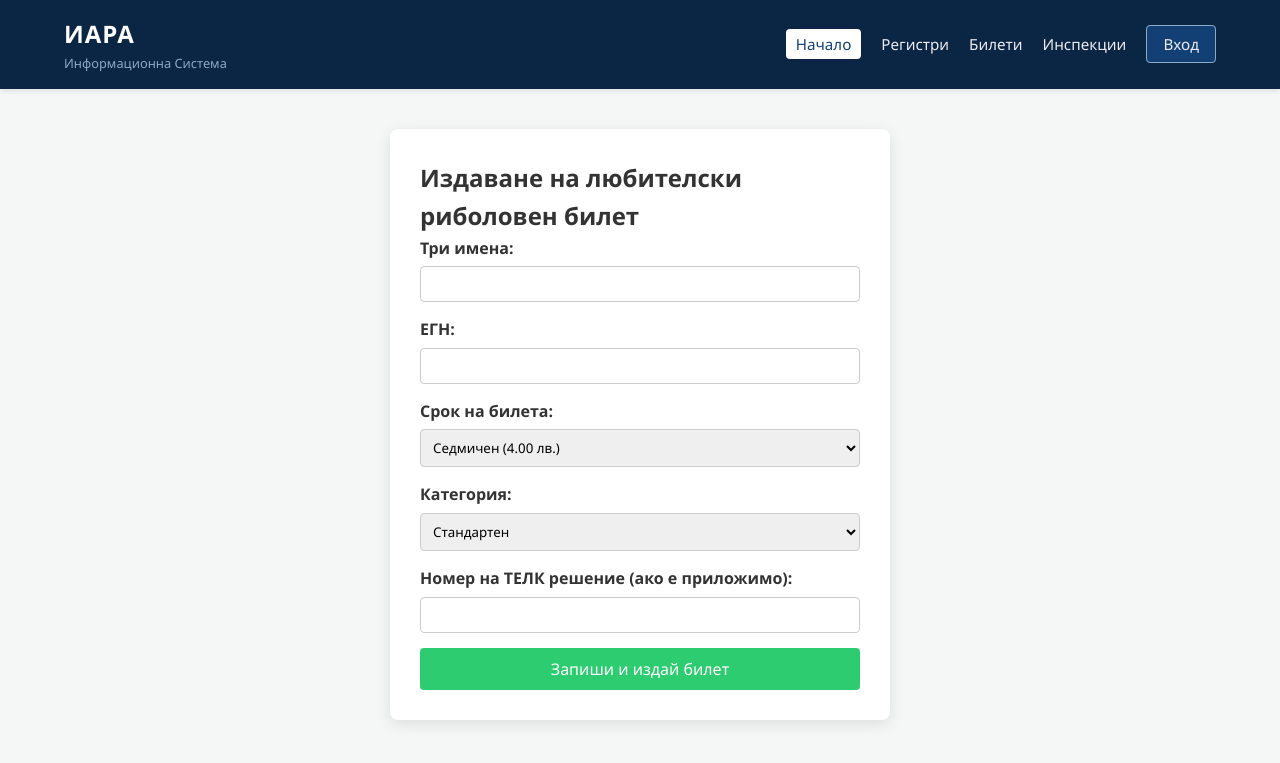
After one commit to codingburgas/iara-gdbpzn-MSYanev23, a Flask app: page /tickets in a window 1280 px wide. The commit adds this page. Shown: the top 763 px of the page. Run offline with Flask 3, Linux system fonts and the light colour scheme.

Commit message:
Add tickets page

```diff
--- a/IARA/app.py
+++ b/IARA/app.py
@@ -32,6 +32,9 @@ class FishingTicket(db.Model):
 def index():
     return render_template("home.html")
 
+@app.route('/tickets')
+def tickets_page():
+    return render_template("tickets.html")
 
 if __name__ == '__main__':
     app.run(debug=True)
--- a/IARA/templates/home.html
+++ b/IARA/templates/home.html
@@ -6,7 +6,7 @@
             <h2>Управление на рибарството и аквакултурите</h2>
             <p>Единна платформа за регистрация на кораби, издаване на разрешителни, любителски риболов и контрол на терен.</p>
             <div class="hero-buttons">
-                <a href="#" class="btn btn-primary">Купи билет за риболов</a>
+                <a href="/tickets" class="btn btn-primary">Купи билет за риболов</a>
                 <a href="#" class="btn btn-secondary">Електронен дневник</a>
             </div>
         </div>
@@ -42,7 +42,7 @@
                     <div class="card-icon">🎣</div>
                     <h4>Любителски риболов</h4>
                     <p>Издаване на дигитални билети за граждани, автоматична проверка на ТЕЛК и бързо регистриране на улова през приложението.</p>
-                    <a href="#" class="card-link">Издаване на билет &rarr;</a>
+                    <a href="/tickets" class="card-link">Издаване на билет &rarr;</a>
                 </div>
 
             </div>
--- a/IARA/templates/index.html
+++ b/IARA/templates/index.html
@@ -17,8 +17,8 @@
             <nav class="main-nav">
                 <ul>
                     <li><a href="/" class="active">Начало</a></li>
-                    <li><a href="/halk">Регистри</a></li>
-                    <li><a href="">Билети</a></li>
+                    <li><a href="№">Регистри</a></li>
+                    <li><a href="/tickets">Билети</a></li>
                     <li><a href="#">Инспекции</a></li>
                     <li><a href="#" class="btn-login">Вход</a></li>
                 </ul>
--- /dev/null
+++ b/IARA/templates/tickets.html
@@ -0,0 +1,53 @@
+{% extends 'index.html' %}
+
+{% block content %}
+<div class="form-container" style="max-width: 500px; background: white; padding: 30px; border-radius: 8px; box-shadow: 0 4px 15px rgba(0,0,0,0.1); margin: 40px auto; font-family: Arial, sans-serif;">
+    <h2 style="margin-top: 0;">Издаване на любителски риболовен билет</h2>
+
+    {% with messages = get_flashed_messages() %}
+        {% if messages %}
+            {% for message in messages %}
+                <div style="padding: 10px; background-color: #d4edda; color: #155724; border-radius: 4px; margin-bottom: 15px;">{{ message }}</div>
+            {% endfor %}
+        {% endif %}
+    {% endwith %}
+
+    <form action="/buy-ticket" method="POST">
+        <div style="margin-bottom: 15px;">
+            <label style="display: block; margin-bottom: 5px; font-weight: bold;">Три имена:</label>
+            <input type="text" name="holder_name" required style="width: 100%; padding: 8px; border: 1px solid #ccc; border-radius: 4px; box-sizing: border-box;">
+        </div>
+
+        <div style="margin-bottom: 15px;">
+            <label style="display: block; margin-bottom: 5px; font-weight: bold;">ЕГН:</label>
+            <input type="text" name="holder_egn" maxlength="10" required style="width: 100%; padding: 8px; border: 1px solid #ccc; border-radius: 4px; box-sizing: border-box;">
+        </div>
+
+        <div style="margin-bottom: 15px;">
+            <label style="display: block; margin-bottom: 5px; font-weight: bold;">Срок на билета:</label>
+            <select name="ticket_type" style="width: 100%; padding: 8px; border: 1px solid #ccc; border-radius: 4px; box-sizing: border-box;">
+                <option value="Седмичен">Седмичен (4.00 лв.)</option>
+                <option value="Месечен">Месечен (8.00 лв.)</option>
+                <option value="Годишен">Годишен (25.00 лв.)</option>
+            </select>
+        </div>
+
+        <div style="margin-bottom: 15px;">
+            <label style="display: block; margin-bottom: 5px; font-weight: bold;">Категория:</label>
+            <select name="category" style="width: 100%; padding: 8px; border: 1px solid #ccc; border-radius: 4px; box-sizing: border-box;">
+                <option value="Стандартен">Стандартен</option>
+                <option value="Под 14г">Дете под 14г (Безплатно)</option>
+                <option value="Пенсионер">Пенсионер (50% намаление)</option>
+                <option value="ТЕЛК">Лице с увреждания /ТЕЛК/ (Безплатно)</option>
+            </select>
+        </div>
+
+        <div style="margin-bottom: 15px;">
+            <label style="display: block; margin-bottom: 5px; font-weight: bold;">Номер на ТЕЛК решение (ако е приложимо):</label>
+            <input type="text" name="telk_number" style="width: 100%; padding: 8px; border: 1px solid #ccc; border-radius: 4px; box-sizing: border-box;">
+        </div>
+
+        <button type="submit" style="background-color: #2ecc71; color: white; padding: 10px 15px; border: none; border-radius: 4px; cursor: pointer; width: 100%; font-size: 16px;">Запиши и издай билет</button>
+    </form>
+</div>
+{% endblock %}
```
